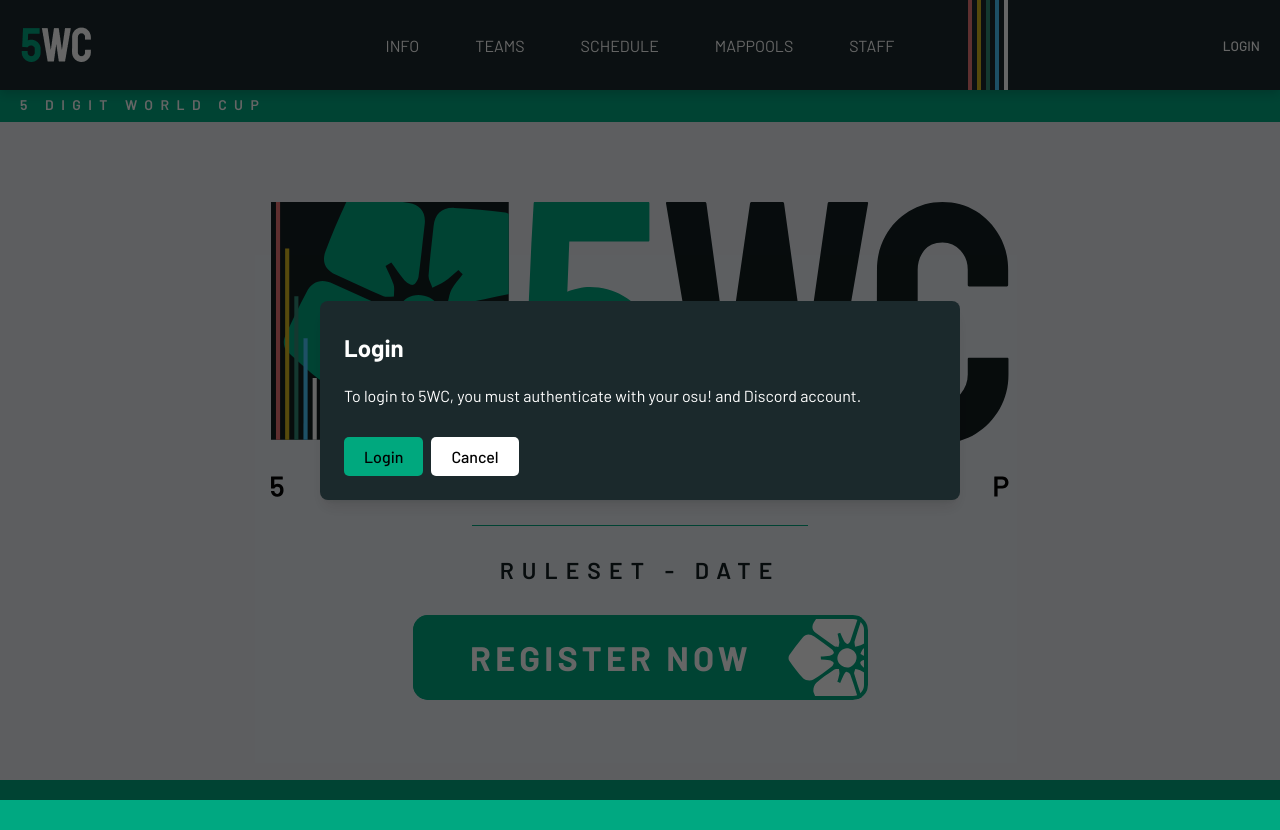
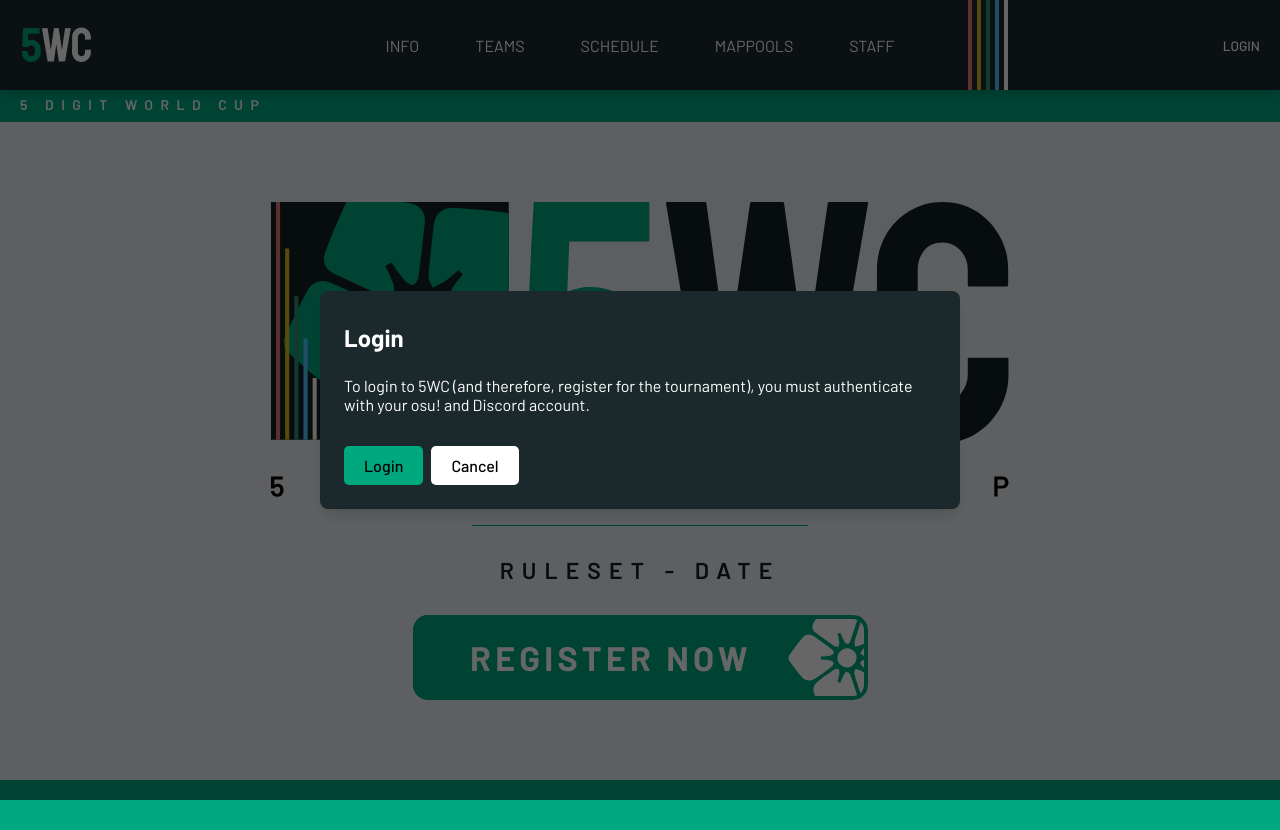
Before and after one commit to L-Mario564/5WC-2024-Website, a Next.js app: page / in a window 1280 px wide. Both pictures are taken after a click on the button "LOGIN". Built offline with nearby package versions, Linux system fonts and the light colour scheme; no server answers.

Commit message:
Update login prompt message

```diff
--- a/components/Navbar/LoginButton/LoginButton.tsx
+++ b/components/Navbar/LoginButton/LoginButton.tsx
@@ -21,7 +21,7 @@
         <div className='backdrop'>
           <div className='modal'>
             <h2>Login</h2>
-            <p>To login to 5WC, you must authenticate with your osu! and Discord account.</p>
+            <p>To login to 5WC (and therefore, register for the tournament), you must authenticate with your osu! and Discord account.</p>
             <div className='btn-container'>
               <Link href='/api/auth/osu' className='btn btn-primary'>
                 Login
```
